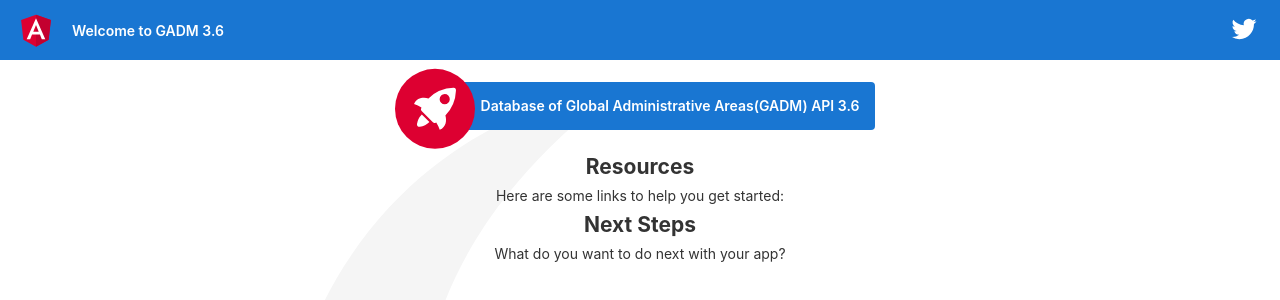
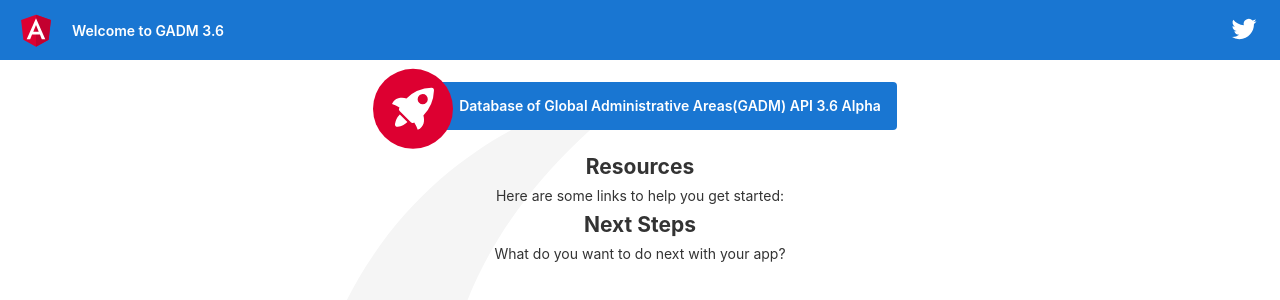
Before and after one commit to ajharulabedeen/gadm-api-frontend, an Angular app: page / in a window 1280 px wide. Shown: the top 300 px of the page. Built offline with nearby package versions, Linux system fonts and the light colour scheme.

Commit message:
app index html changed!

```diff
--- a/src/app/app.component.html
+++ b/src/app/app.component.html
@@ -1,11 +1,3 @@
-<!-- * * * * * * * * * * * * * * * * * * * * * * * * * * * * * * * -->
-<!-- * * * * * * * * * * * The content below * * * * * * * * * * * -->
-<!-- * * * * * * * * * * is only a placeholder * * * * * * * * * * -->
-<!-- * * * * * * * * * * and can be replaced. * * * * * * * * * * * -->
-<!-- * * * * * * * * * * * * * * * * * * * * * * * * * * * * * * * -->
-<!-- * * * * * * * * * Delete the template below * * * * * * * * * * -->
-<!-- * * * * * * * to get started with your project! * * * * * * * * -->
-<!-- * * * * * * * * * * * * * * * * * * * * * * * * * * * * * * * -->
 
 <style>
   :host {
@@ -337,7 +329,7 @@
       </g>
     </svg>
 
-    <span>Database of Global Administrative Areas(GADM) API 3.6 </span>
+    <span>Database of Global Administrative Areas(GADM) API 3.6 Alpha</span>
 
     <svg id="rocket-smoke" alt="Rocket Ship Smoke" xmlns="http://www.w3.org/2000/svg" width="516.119" height="1083.632"
          viewBox="0 0 516.119 1083.632">
```
